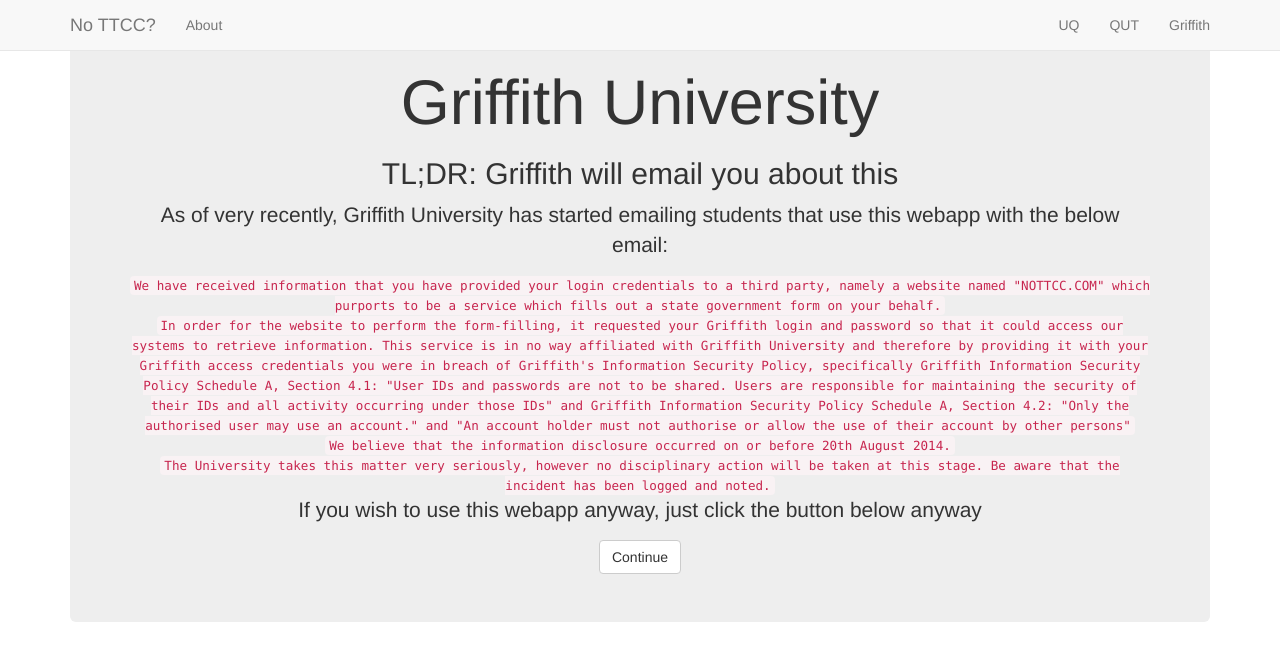
After one commit to TRManderson/TranslinkAuth, a Python web app: template templates/grifwarning.mako in a window 1280 px wide. The commit adds this page. Shown: the top 661 px of the page. Run offline with Mako, Linux system fonts and the light colour scheme; the template is opened without the code that fills it, so the values that code supplies are empty; some libraries are stand-ins or nearby versions.

Commit message:
Added Griffith warning.

```diff
--- a/app.py
+++ b/app.py
@@ -8,6 +8,7 @@
 lookup=TemplateLookup(directories=[".","./templates/"])
 landing=Template(filename="templates/landing.mako",lookup=lookup)
 aboutpage=Template(filename="templates/about.mako",lookup=lookup)
+grifwarning=Template(filename="templates/grifwarning.mako",lookup=lookup)
 
 class index(webapp2.RequestHandler):
 	def get(self):
@@ -32,12 +33,17 @@
 		self.response.write(f.read())
 		f.close()
 
+class grWarn(webapp2.RequestHandler):
+	def get(self):
+
+		self.response.write(grifwarning.render(title="Griffith | No TTCC?",bgcolor="#D00"))
 
 urls = [
 	('/', index),
 	('/about', about),
 	('/uq',uq.ReqHandler),
 	('/gr',gr.ReqHandler),
+	('/gr/warn',grWarn),
 	('/qut',qut.ReqHandler),
 	('/qut/ttcc.pdf',qut.Pdf),
 	('/uq/ttcc.pdf',uq.Pdf),
--- /dev/null
+++ b/templates/grifwarning.mako
@@ -0,0 +1,14 @@
+<%include file="header.mako"/>
+<h1>Griffith University</h1>
+<h2>TL;DR: Griffith will email you about this</h2>
+<p>As of very recently, Griffith University has started emailing students that use this webapp with the below email:</p>
+
+<div><code>We have received information that you have provided your login credentials to a third party, namely a website named "NOTTCC.COM" which purports to be a service which fills out a state government form on your behalf.</code></div>
+<div><code>In order for the website to perform the form-filling, it requested your Griffith login and password so that it could access our systems to retrieve information. This service is in no way affiliated with Griffith University and therefore by providing it with your Griffith access credentials you were in breach of Griffith's Information Security Policy, specifically Griffith Information Security Policy Schedule A, Section 4.1: "User IDs and passwords are not to be shared. Users are responsible for maintaining the security of their IDs and all activity occurring under those IDs" and Griffith Information Security Policy Schedule A, Section 4.2: "Only the authorised user may use an account." and "An account holder must not authorise or allow the use of their account by other persons"</code></div>
+<div><code>We believe that the information disclosure occurred on or before 20th August 2014.</code></div>
+<div><code>The University takes this matter very seriously, however no disciplinary action will be taken at this stage. Be aware that the incident has been logged and noted.</code></div>
+
+<p>If you wish to use this webapp anyway, just click the button below anyway</p>
+<a class="btn btn-default" href="/gr">Continue</a>
+
+<%include file="footer.mako"/>
--- a/templates/header.mako
+++ b/templates/header.mako
@@ -36,7 +36,7 @@
 			<ul class="nav navbar-nav navbar-right">
 			<li><a href="/uq">UQ</a></li>
 			<li><a href="/qut">QUT</a></li>
-			<li><a href="/gr">Griffith</a></li>
+			<li><a href="/gr/warn">Griffith</a></li>
 			</ul>
 		</div>
 	</div>
--- a/templates/landing.mako
+++ b/templates/landing.mako
@@ -6,7 +6,7 @@
 <div class="btn-group btn-group-lg">
 	<a href="/uq" type="button" class="btn btn-default">UQ</a>
 	<a href="/qut" type="button" class="btn btn-default">QUT</a>
-	<a href="/gr" type="button" class="btn btn-default">Griffith</a>
+	<a href="/gr/warn" type="button" class="btn btn-default">Griffith</a>
 </div>
 <p></p>
 <p>Send any and all errors to <a href="mailto:trmanderson&#64;gmail&#46;com">trmanderson&#64;&#103;mail&#46;com</a>. If you want to support the creator of this app, click the "Donate" button below.</p>
```
